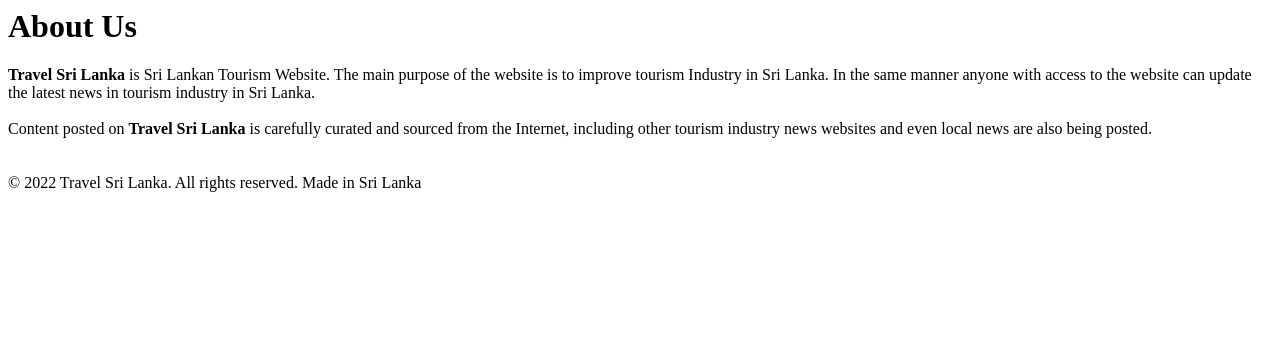
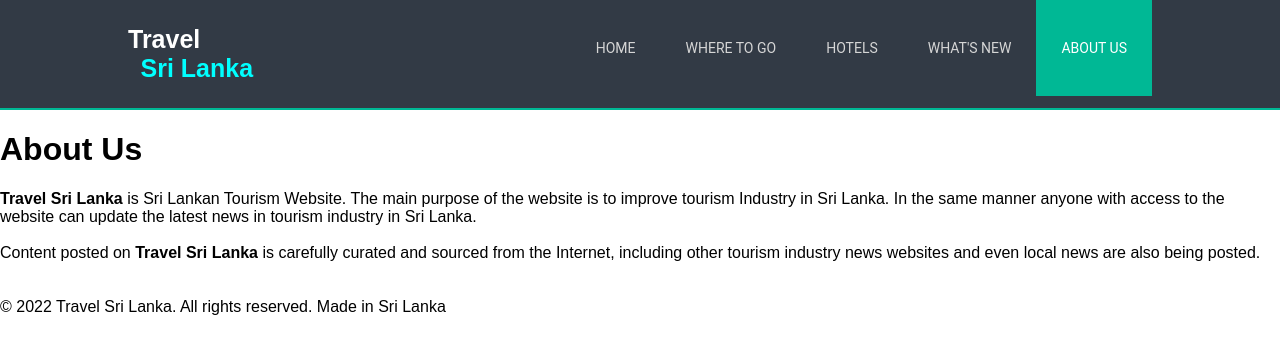
Before and after one commit to nelitha13/travel-sri-lanka, a plain HTML site: page about.html in a window 1280 px wide. Drawn offline with Linux system fonts and the light colour scheme.

Commit message:
places added

```diff
--- a/about.html
+++ b/about.html
@@ -2,10 +2,36 @@
     <head>
         <title>About Us</title>
         <link rel="icon" type="image/x-icon" href="Assets/Favicon.png">
-
+        <link rel="stylesheet" href= "CSS/Main.css">
     </head>
 
 <body>
+
+    <div class="header">
+        <div class="wrap">
+            <div class="logo">
+                <a href="index.html">
+                    <b>Travel<Br>&ensp;<font style="color:aqua">Sri Lanka</font></b>
+
+                    </a>
+            </div>
+            <div class="top-nav">
+                <ul>
+                    <li><a href="index.html">Home</a></li>
+                    <li><a href="places.html">Where To Go</a></li>
+                    <li><a href="hotels.html">Hotels</a></li>
+                    <li><a href="news.html">What's New</a></li>
+                    <li class="active"><a href="about.html">About Us</a></li>
+                </ul>
+            </div>
+            <div class="clear"> </div>
+        </div>
+    </div>
+
+            <div class="clear"> </div>
+        </div>
+    </div>
+<div class="para">
     <h1>About Us</h1>
 
     <b>Travel Sri Lanka</b> is Sri Lankan Tourism Website. The main purpose of the website is to improve tourism Industry in Sri Lanka. In the same manner anyone with access to the website can update the latest news in tourism industry in Sri Lanka.
@@ -13,6 +39,8 @@
     Content posted on <b>Travel Sri Lanka</b> is carefully curated and sourced from the Internet, including other tourism industry news websites and even local news are also being posted.
     <br> <br> <br>
     © 2022 Travel Sri Lanka. All rights reserved. Made in Sri Lanka
+</div>
+
 </body>
 
 
```
